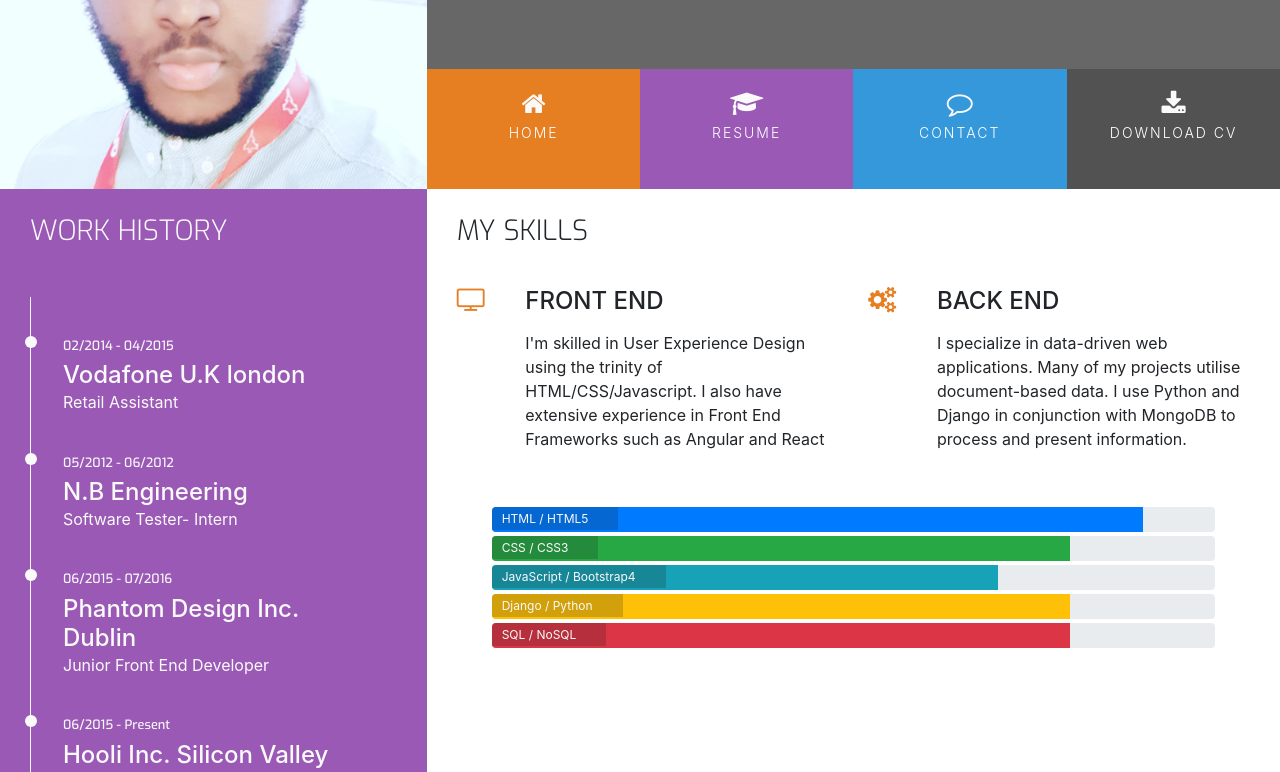
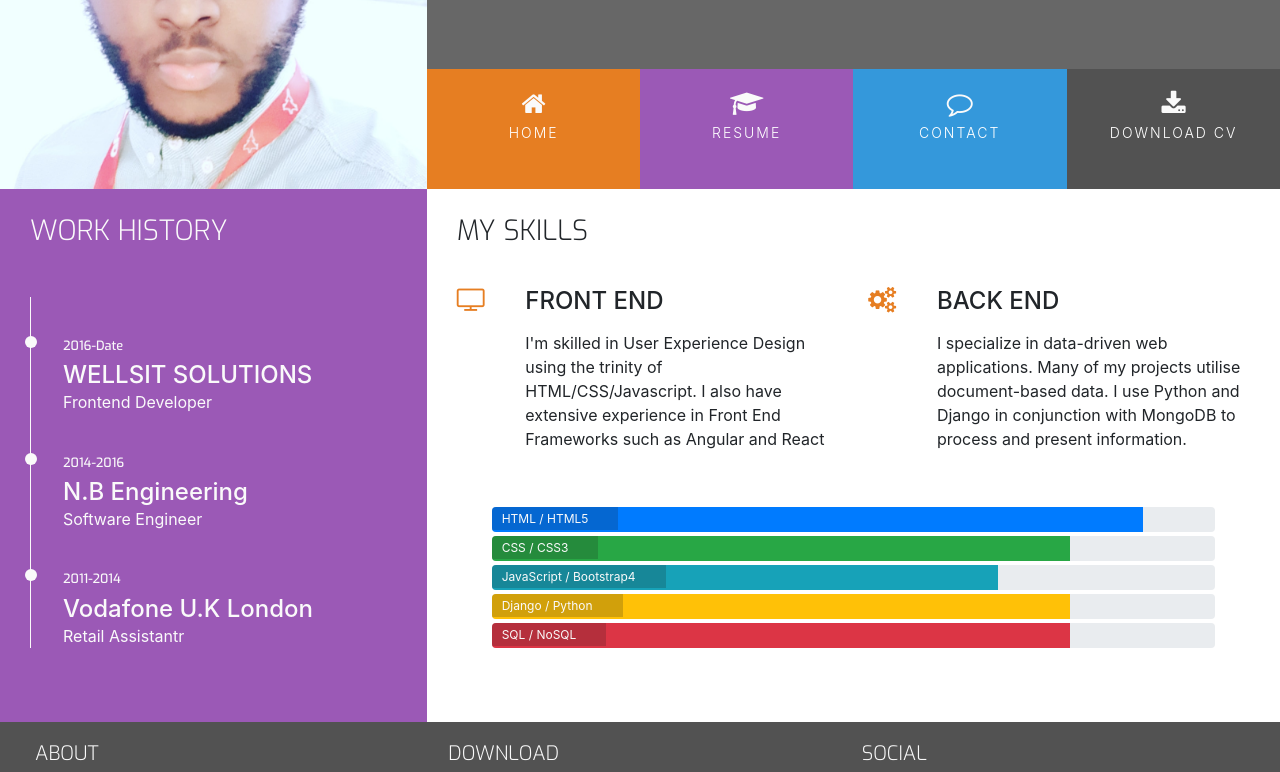
Before and after one commit to niinortey12/resume, a plain HTML site: page resume.html in a window 1280 px wide. Shown: the part 180-952 px from the top of the page. Drawn offline with nearby package versions, Linux system fonts and the light colour scheme.

Commit message:
odify cv

```diff
--- a/resume.html
+++ b/resume.html
@@ -34,7 +34,7 @@
                                 <a href="contact.html" class="hvr-sweep-to-bottom"><i class="fa fa-comment-o" aria-hidden="true"></i><span>Contact</span></a>
                             </li>
                             <li class="col-6 col-sm-3 list-inline-item ui-menu-color-download menuitem">
-                                <a href="assets/cv/sample-cv.pdf" target="_blank" class="hvr-sweep-to-bottom"><i class="fa fa-download" aria-hidden="true"></i><span>Download CV</span></a>
+                                <a href="assets/cv/Alvin_Frontend-CV.pdf" target="_blank" class="hvr-sweep-to-bottom"><i class="fa fa-download" aria-hidden="true"></i><span>Download CV</span></a>
                             </li>
                         </ul>
                     </div>
@@ -53,22 +53,19 @@
                     </div>
                 </div>
                 <div class="history-items">
-                    <div class="timeline-item" data-dates="02/2014 - 04/2015">
-                        <h4>Vodafone U.K london</h4>
-                        <p>Retail Assistant</p>
+                    <div class="timeline-item" data-dates="2016-Date">
+                        <h4>WELLSIT SOLUTIONS</h4>
+                        <p>Frontend Developer</p>
                     </div>
-                    <div class="timeline-item" data-dates="05/2012 - 06/2012">
+                    <div class="timeline-item" data-dates="2014-2016">
                         <h4>N.B Engineering</h4>
-                        <p>Software Tester- Intern</p>
+                        <p>Software Engineer</p>
                     </div>
-                    <div class="timeline-item" data-dates="06/2015 - 07/2016">
-                        <h4>Phantom Design Inc. Dublin</h4>
-                        <p>Junior Front End Developer</p>
+                    <div class="timeline-item" data-dates="2011-2014">
+                        <h4>Vodafone U.K London</h4>
+                        <p>Retail Assistantr</p>
                     </div>
-                    <div class="timeline-item" data-dates="06/2015 - Present">
-                        <h4>Hooli Inc. Silicon Valley</h4>
-                        <p>Full Stack Web Developer</p>
-                    </div>
+
                 </div>
             </div>
             <div class="col-md-8 bg-color-three-reasons section-column">
```
Also changed, not shown: index.html (+1 -1 lines), 2 other files.
